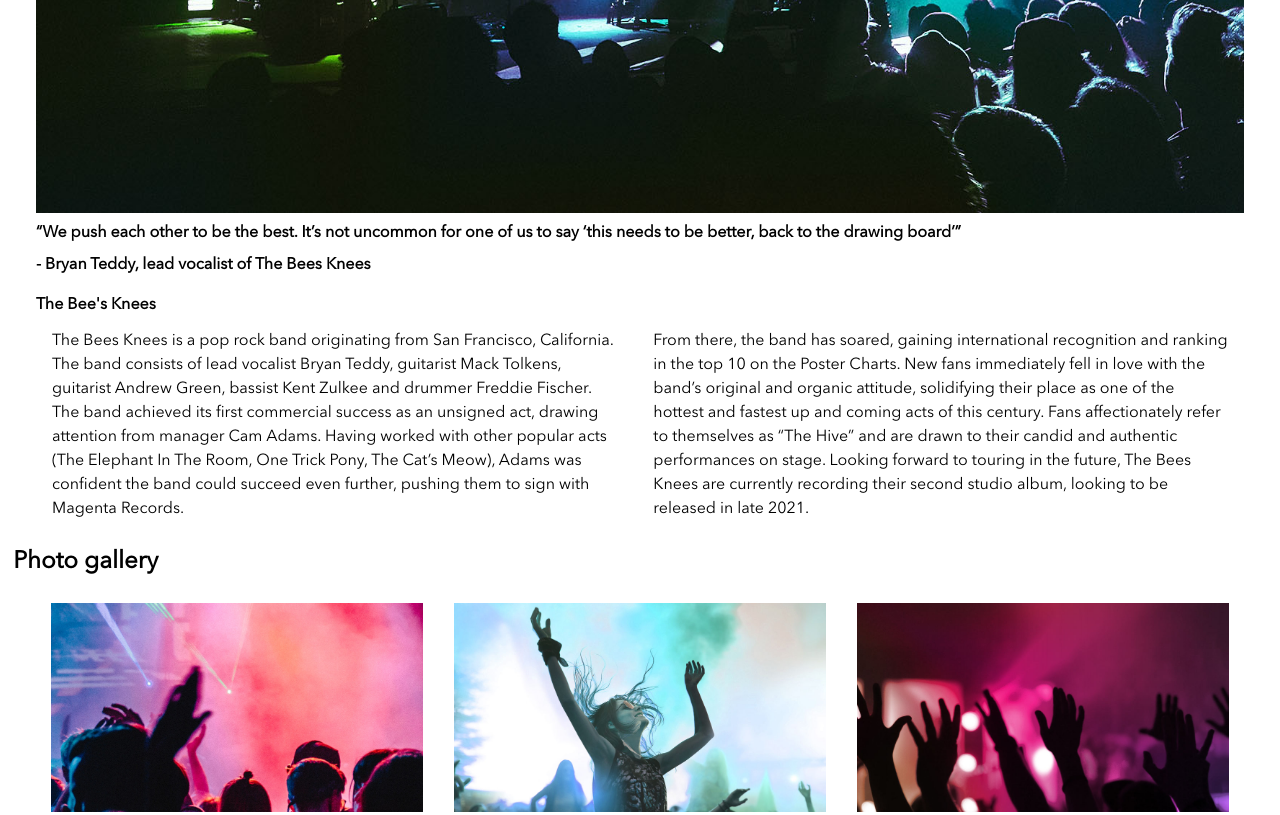
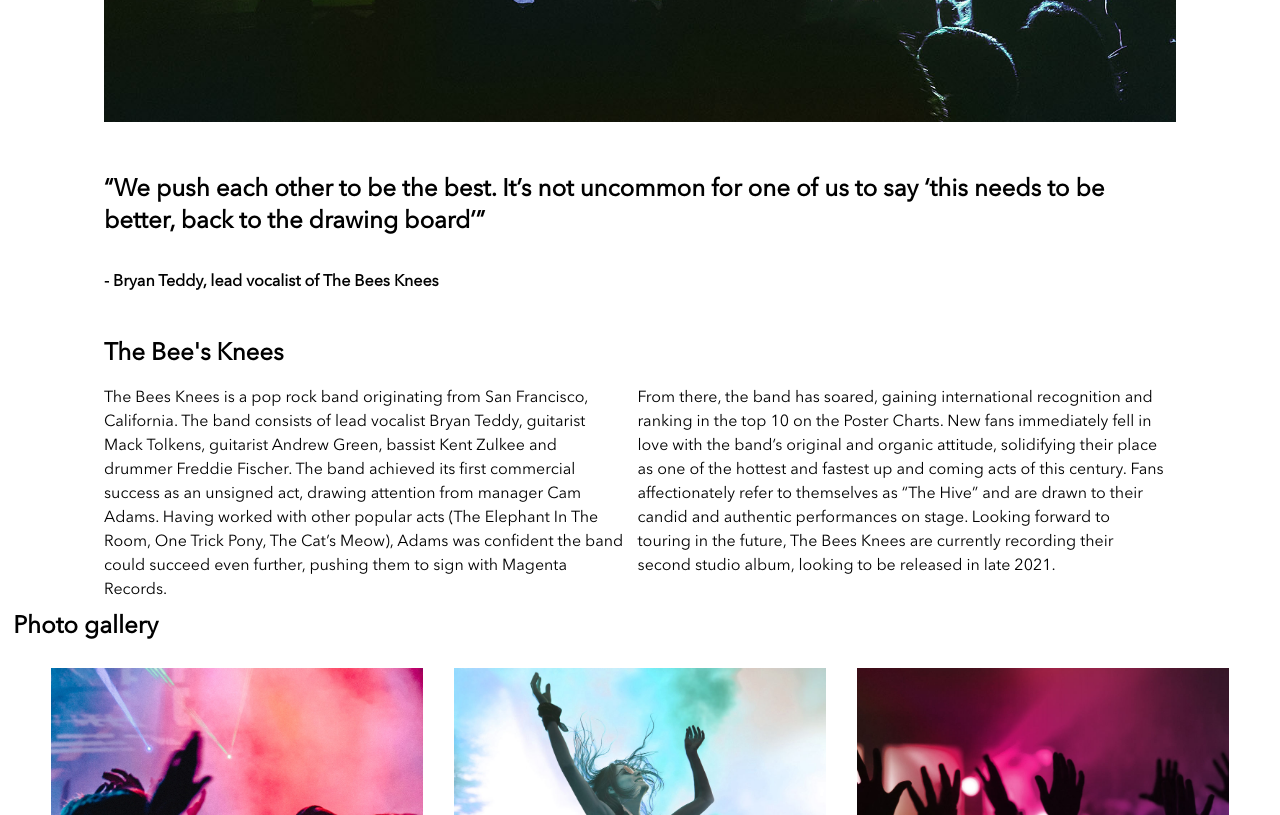
Before and after one commit to Trellson/bandsite-redo, a plain HTML site: page index.html in a window 1280 px wide. Shown: the part 1540-2355 px from the top of the page. Drawn offline with nearby package versions, Linux system fonts and the light colour scheme; no server answers.

Commit message:
Adding padding and tablet mode bio & global scss

```diff
--- a/index.html
+++ b/index.html
@@ -29,11 +29,12 @@
             <section class="about-article">
                 <div class="about-article__wrapper">
                     <h2 class="about-article__title">About the Musicians</h2>
+                    <div class="about-article__wrapper--inner">
                     <img class="about-article__concert-shot" src="./assets/Images/band.jpg" alt="concert photo">
                     <h3 class="about-article__quote">“We push each other to be the best. It’s not
                         uncommon for one of us to say ‘this needs
                         to be better, back to the drawing board’”</h3>
-                        <h3 class="about-article__quote">- Bryan Teddy, lead vocalist of The Bees
+                        <h3 class="about-article__quote--info">- Bryan Teddy, lead vocalist of The Bees
                         Knees</h3>
                     <h3 class="about-article__header">The Bee's Knees</h3>
                     <div class="about-article__paragraph-container">
@@ -65,6 +66,7 @@
                 second studio album, looking to be released in
                 late 2021.
                 </p>
+                </div>
             </div>
         </div>
     </section>
--- a/styles/bio.scss
+++ b/styles/bio.scss
@@ -28,6 +28,7 @@
         font-weight: 700;
         font-size: $Desktop-Tablet-header-text;
         line-height: 4.25rem;
+        margin-left:2.25rem;
       }
   }
 }
@@ -41,21 +42,41 @@
         padding: 0 2.25rem;
       }
 
-   h3{
-     font-size: 1rem;
+   &--inner{
+     margin: 0 4.25rem 0;
+
    }
 
   }
 
   &__header{
-    padding-top: 1rem;
+    padding-top: 1.5rem;
     font-weight: 600;
+    font-size: $mobile-subheader-text;
+
+    @include tablet{
+      font-size: $Desktop-tablet-subheader-text;
+      line-height: 2rem;
+      padding-top: 3rem;
+    }
   }
 
   &__quote{
-    font-weight: 700;
-    line-height: 2rem;
-    font-size: 1.3rem;
+    font-weight: 600;
+    line-height: 1.375rem;
+    font-size: $mobile-subheader-text;
+    padding: 1.5rem 0 1rem 0;
+
+    @include tablet{
+      font-size: $Desktop-tablet-subheader-text;
+      line-height: 2rem;
+      padding: 3rem 0 2.25rem 0;
+    }
+    &--info{
+      font-weight: 700;
+
+
+    }
   }
 
   &__concert-shot{
@@ -80,7 +101,7 @@
     padding-top: 1rem;
 
       @include tablet{
-        padding: 1rem;
+        padding: 1rem 0.7rem 0 0;
       }
   }
 
@@ -156,9 +177,14 @@
   }
 
   &__label{
-    font-size: 0.625rem;
+    font-size: $mobile-labels-buttons;
+    line-height: $labels-buttons-lineHeight;
       color: #afafaf ;
       padding-bottom: .5rem;
+
+      @include tablet{
+        font-size: $Desktop-tablet-labels-buttons;
+      }
 
   }
 
@@ -193,7 +219,7 @@
   &__button{
       background-color: #323232;
       color:#fff;
-      font-size: 1rem;
+      font-size: $mobile-labels-buttons;
       border-radius: 5%;
       height: 2.5rem;
       cursor: pointer;
--- a/styles/partials/_global.scss
+++ b/styles/partials/_global.scss
@@ -96,7 +96,7 @@ body{
 
 
             @include tablet{
-                visibility: visible;
+                display:flex;
             }
 
 
--- a/styles/partials/_variables.scss
+++ b/styles/partials/_variables.scss
@@ -3,3 +3,8 @@ $desktop-breakpoint: 1280px;
 
 $mobile-headers: 1.5rem;
 $Desktop-Tablet-header-text: 3.75rem;
+$mobile-subheader-text: .875rem;
+$Desktop-tablet-subheader-text: 1.5rem;
+$mobile-labels-buttons:0.625rem;
+$Desktop-tablet-labels-buttons:.75rem;
+$labels-buttons-lineHeight: 1.25rem;
```
Also changed, not shown: styles/bio.css, styles/shows.css.
